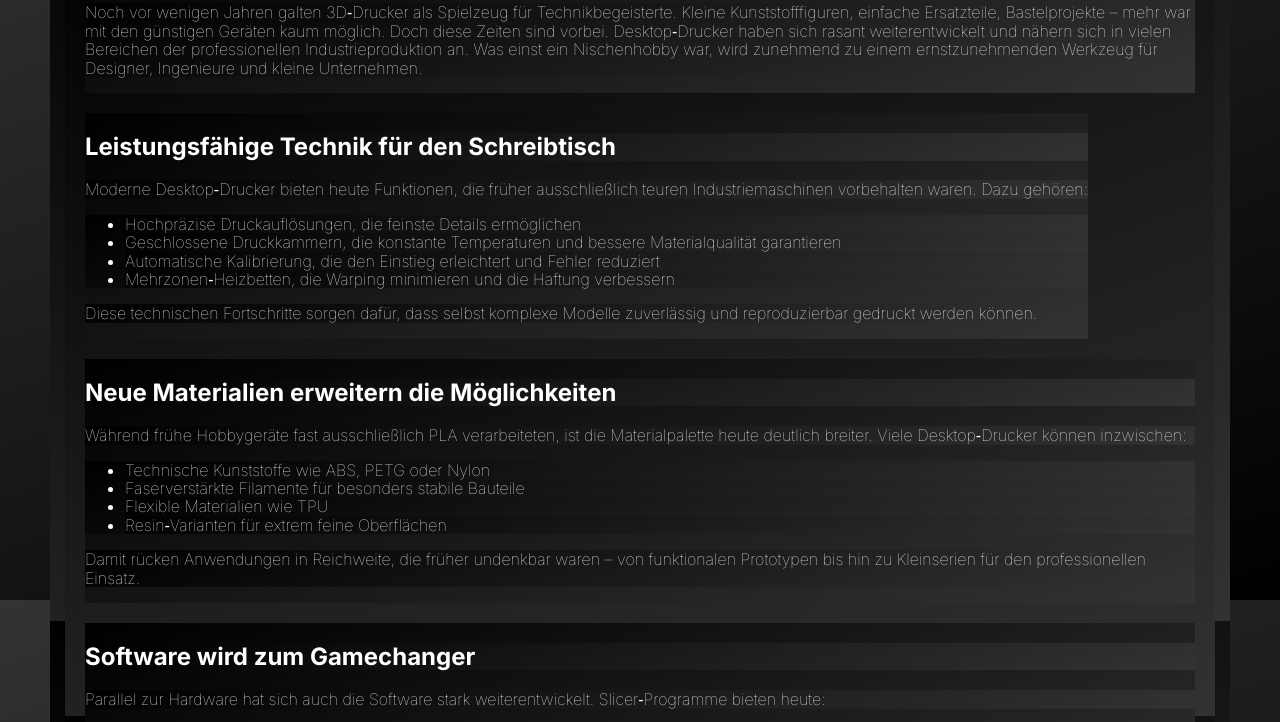
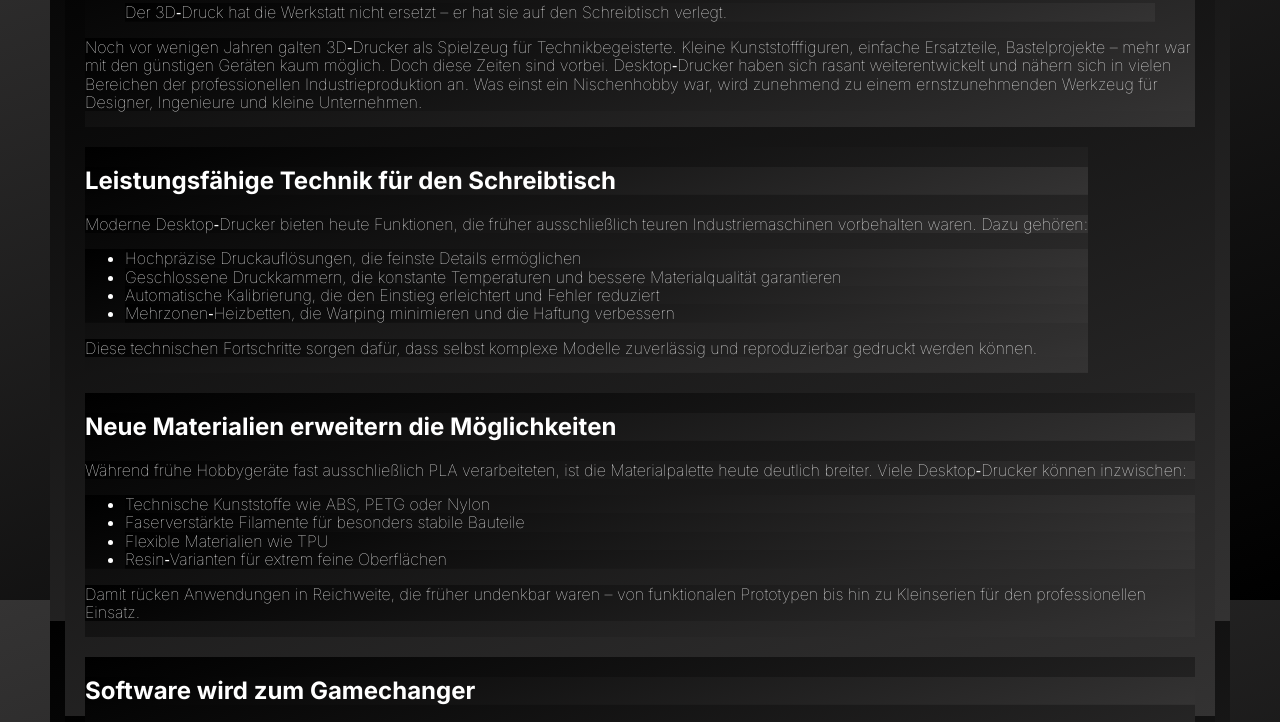
Before and after one commit to neolith3/WT1_Testat, a plain HTML site: page Articels/A00501.html in a window 1280 px wide. Shown: the part 200-922 px from the top of the page. Drawn offline with Linux system fonts and the light colour scheme; files whose address does not match are found by name.

Commit message:
Zitate eingefügt

```diff
--- a/Articels/A00501.html
+++ b/Articels/A00501.html
@@ -26,6 +26,7 @@
     <article class="newsArtricleSite">
       <header>
         <h2>3D-Drucker: Desktop‑Drucker werden immer professioneller</h2>
+        <blockquote>Der 3D‑Druck hat die Werkstatt nicht ersetzt – er hat sie auf den Schreibtisch verlegt.</blockquote>
         <p>Noch vor wenigen Jahren galten 3D‑Drucker als Spielzeug für Technikbegeisterte. Kleine Kunststofffiguren,
           einfache Ersatzteile, Bastelprojekte – mehr war mit den günstigen Geräten kaum möglich. Doch diese Zeiten sind
           vorbei. Desktop‑Drucker haben sich rasant weiterentwickelt und nähern sich in vielen Bereichen der
```
Also changed, not shown: Articels/A00502.html (+1 -0 lines).
